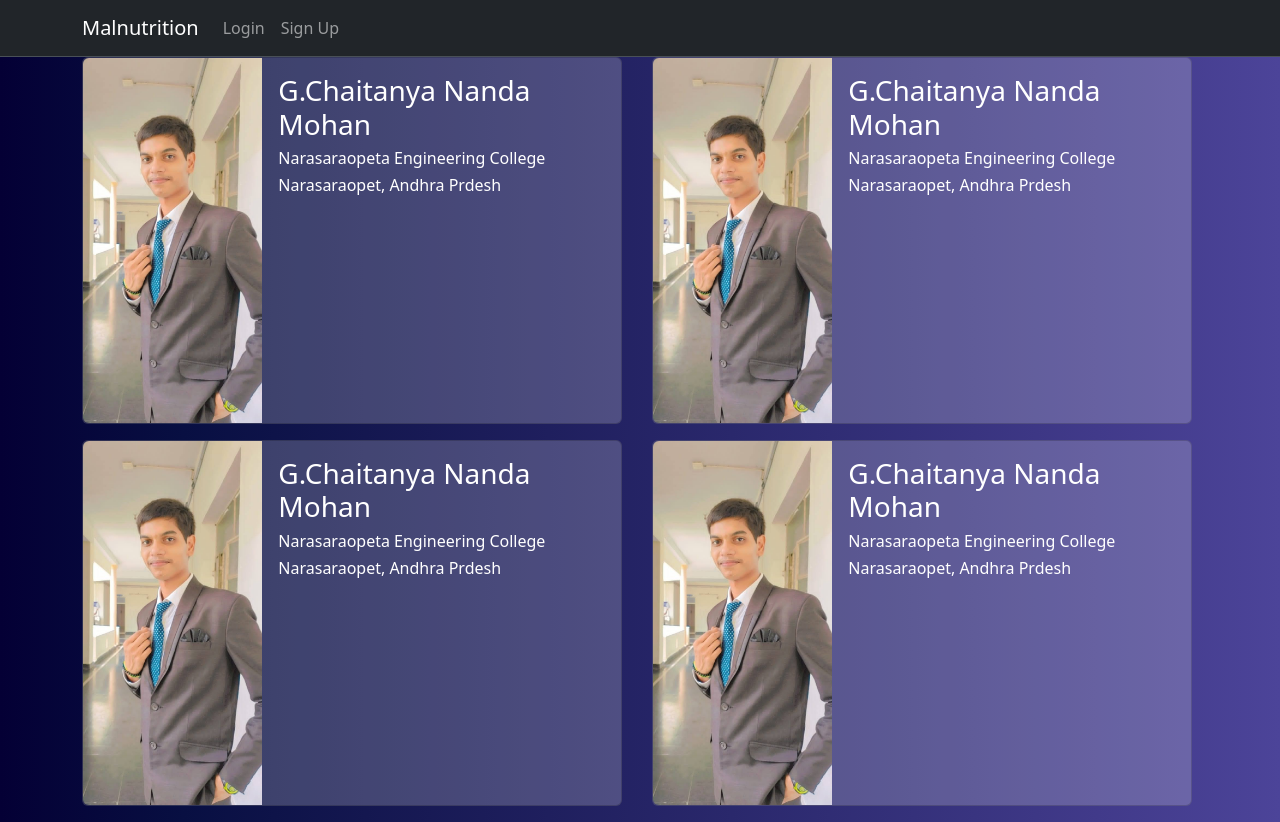
After one commit to Chaitanya3000/IBM_test1, a Flask app: page /AboutUs in a window 1280 px wide. The commit adds this page. Run offline with Flask 3, Linux system fonts and the light colour scheme.

Commit message:
Updated the project

```diff
--- /dev/null
+++ b/website/templates/AboutUs.html
@@ -0,0 +1,100 @@
+{% extends "base.html" %} {% block title %}Home{% endblock %} {% block content
+%}
+<div class="row">
+  <div class="col">
+    <div
+      class="card mb-3"
+      style="max-width: 540px; background-color: rgba(255, 255, 255, 0.2); color: white;"
+    >
+      <div class="row g-0">
+        <div class="col-md-4">
+          <img
+            src="../static/WhatsApp Image 2023-07-10 at 11.17.41.jpg"
+            class="img-fluid rounded-start"
+            alt="..."
+          />
+        </div>
+        <div class="col-md-8">
+          <div class="card-body">
+            <h3 class="card-title">G.Chaitanya Nanda Mohan</h3>
+            <h6>Narasaraopeta Engineering College</h6>
+            <h6>Narasaraopet, Andhra Prdesh</h6>
+          </div>
+        </div>
+      </div>
+    </div>
+  </div>
+  <div class="col">
+    <div
+      class="card mb-3"
+      style="max-width: 540px; background-color: rgba(255, 255, 255, 0.2); color: white;"
+    >
+      <div class="row g-0">
+        <div class="col-md-4">
+          <img
+            src="../static/WhatsApp Image 2023-07-10 at 11.17.41.jpg"
+            class="img-fluid rounded-start"
+            alt="..."
+          />
+        </div>
+        <div class="col-md-8">
+          <div class="card-body">
+            <h3 class="card-title">G.Chaitanya Nanda Mohan</h3>
+            <h6>Narasaraopeta Engineering College</h6>
+            <h6>Narasaraopet, Andhra Prdesh</h6>
+          </div>
+        </div>
+      </div>
+    </div>
+  </div>
+</div>
+<div class="row">
+  <div class="col">
+    <div
+      class="card mb-3"
+      style="max-width: 540px; background-color: rgba(255, 255, 255, 0.2); color: white;"
+    >
+      <div class="row g-0">
+        <div class="col-md-4">
+          <img
+            src="../static/WhatsApp Image 2023-07-10 at 11.17.41.jpg"
+            class="img-fluid rounded-start"
+            alt="..."
+          />
+        </div>
+        <div class="col-md-8">
+          <div class="card-body">
+            <h3 class="card-title">G.Chaitanya Nanda Mohan</h3>
+            <h6>Narasaraopeta Engineering College</h6>
+            <h6>Narasaraopet, Andhra Prdesh</h6>
+          </div>
+        </div>
+      </div>
+    </div>
+  </div>
+  <div class="col">
+    <div
+      class="card mb-3"
+      style="max-width: 540px; background-color: rgba(255, 255, 255, 0.2); color: white;"
+    >
+      <div class="row g-0">
+        <div class="col-md-4">
+          <img
+            src="../static/WhatsApp Image 2023-07-10 at 11.17.41.jpg"
+            class="img-fluid rounded-start"
+            alt="..."
+          />
+        </div>
+        <div class="col-md-8">
+          <div class="card-body">
+            <h3 class="card-title">G.Chaitanya Nanda Mohan</h3>
+            <h6>Narasaraopeta Engineering College</h6>
+            <h6>Narasaraopet, Andhra Prdesh</h6>
+          </div>
+        </div>
+      </div>
+    </div>
+  </div>
+</div>
+
+{% endblock %}
--- /dev/null
+++ b/website/templates/Overweight.html
@@ -0,0 +1,4 @@
+{% extends "base.html" %} {% block title %}Home{% endblock %} {% block content
+    %}
+
+    {% endblock %}
--- /dev/null
+++ b/website/templates/Severewasting.html
@@ -0,0 +1,4 @@
+{% extends "base.html" %} {% block title %}Home{% endblock %} {% block content
+    %}
+
+    {% endblock %}
--- /dev/null
+++ b/website/templates/Stunting.html
@@ -0,0 +1,4 @@
+{% extends "base.html" %} {% block title %}Home{% endblock %} {% block content
+    %}
+
+    {% endblock %}
--- /dev/null
+++ b/website/templates/Underweight.html
@@ -0,0 +1,4 @@
+{% extends "base.html" %} {% block title %}Home{% endblock %} {% block content
+    %}
+
+    {% endblock %}
--- /dev/null
+++ b/website/templates/Wasting.html
@@ -0,0 +1,2 @@
+{% extends "base.html" %} {% block title %}Home{% endblock %} {% block content
+%} {% endblock %}
--- a/website/templates/base.html
+++ b/website/templates/base.html
@@ -4,38 +4,101 @@
     <meta charset="utf-8" />
     <meta name="viewport" content="width=device-width, initial-scale=1" />
     <link
+      href="https://cdn.jsdelivr.net/npm/bootstrap@5.3.1/dist/css/bootstrap.min.css"
       rel="stylesheet"
-      href="https://stackpath.bootstrapcdn.com/bootstrap/4.4.1/css/bootstrap.min.css"
-      integrity="sha384-Vkoo8x4CGsO3+Hhxv8T/Q5PaXtkKtu6ug5TOeNV6gBiFeWPGFN9MuhOf23Q9Ifjh"
+      integrity="sha384-4bw+/aepP/YC94hEpVNVgiZdgIC5+VKNBQNGCHeKRQN+PtmoHDEXuppvnDJzQIu9"
       crossorigin="anonymous"
     />
-    <link
-      rel="stylesheet"
-      href="https://stackpath.bootstrapcdn.com/font-awesome/4.7.0/css/font-awesome.min.css"
-      crossorigin="anonymous"
-    />
-
     <title>{% block title %}Home{% endblock %}</title>
   </head>
-  <body>
-    <nav class="navbar navbar-expand-lg navbar-dark bg-dark">
+  <body
+    style="
+      background: linear-gradient(
+        90deg,
+        #040035,
+        #080f42,
+        #141750,
+        #1f1f5e,
+        #2a286c,
+        #35317b,
+        #413a8a,
+        #4c4499
+      );
+    "
+  >
+    <nav
+      class="navbar navbar-expand-lg bg-dark border-bottom border-body"
+      data-bs-theme="dark"
+    >
+      <div class="container">
+        <a class="navbar-brand" href="#">Malnutrition</a>
         <button
           class="navbar-toggler"
           type="button"
-        data-toggle="collapse"
-        data-target="#navbar"
+          data-bs-toggle="collapse"
+          data-bs-target="#navbarSupportedContent"
+          aria-controls="navbarSupportedContent"
+          aria-expanded="false"
+          aria-label="Toggle navigation"
         >
           <span class="navbar-toggler-icon"></span>
         </button>
-      <div class="collapse navbar-collapse" id="navbar">
-        <div class="navbar-nav">
+        <div class="collapse navbar-collapse" id="navbarSupportedContent">
+          <ul class="navbar-nav me-auto mb-2 mb-lg-0">
             {% if user.is_authenticated %}
+            <li class="nav-item">
               <a class="nav-item nav-link" id="home" href="/">Home</a>
+            </li>
+            <li class="nav-item dropdown">
+              <a
+                class="nav-link dropdown-toggle"
+                href="#"
+                role="button"
+                data-bs-toggle="dropdown"
+                aria-expanded="false"
+              >
+                Different Malnutrition
+              </a>
+              <ul class="dropdown-menu">
+                <li>
+                  <a class="dropdown-item" href="/Overweight">OverWeight</a>
+                </li>
+                <li>
+                  <a class="dropdown-item" href="/Underweight">UnderWeight</a>
+                </li>
+                <li><a class="dropdown-item" href="/Wasting">Wasting</a></li>
+                <li>
+                  <a class="dropdown-item" href="/Severewasting"
+                    >Severe Wasting</a
+                  >
+                </li>
+                <li><a class="dropdown-item" href="/Stunting">Stunting</a></li>
+              </ul>
+            </li>
+            <li class="nav-item">
+              <a class="nav-item nav-link" id="logout" href="/ABM"
+                >About Malnutrition</a
+              >
+            </li>
+            <li class="nav-item">
+              <a class="nav-item nav-link" id="logout" href="/AboutUs"
+                >About Us</a
+              >
+            </li>
+            <li class="nav-item">
               <a class="nav-item nav-link" id="logout" href="/logout">Logout</a>
+            </li>
             {% else %}
+            <li class="nav-item">
               <a class="nav-item nav-link" id="login" href="/login">Login</a>
-          <a class="nav-item nav-link" id="signUp" href="/sign-up">Sign Up</a>
+            </li>
+            <li class="nav-item">
+              <a class="nav-item nav-link" id="signUp" href="/sign-up"
+                >Sign Up</a
+              >
+            </li>
             {% endif %}
+          </ul>
         </div>
       </div>
     </nav>
@@ -45,36 +108,31 @@
     'error' %}
     <div class="alert alert-danger alter-dismissable fade show" role="alert">
       {{ message }}
-      <button type="button" class="close" data-dismiss="alert">
-        <span aria-hidden="true">&times;</span>
-      </button>
+      <button
+        type="button"
+        class="btn-close"
+        data-bs-dismiss="alert"
+        aria-label="Close"
+      ></button>
     </div>
     {% else %}
     <div class="alert alert-success alter-dismissable fade show" role="alert">
       {{ message }}
-      <button type="button" class="close" data-dismiss="alert">
-        <span aria-hidden="true">&times;</span>
-      </button>
+      <button
+        type="button"
+        class="btn-close"
+        data-bs-dismiss="alert"
+        aria-label="Close"
+      ></button>
     </div>
     {% endif %} {% endfor %} {% endif %} {% endwith %}
 
     <div class="container">{% block content %} {% endblock %}</div>
     <script
-      src="https://code.jquery.com/jquery-3.2.1.slim.min.js"
-      integrity="sha384-KJ3o2DKtIkvYIK3UENzmM7KCkRr/rE9/Qpg6aAZGJwFDMVNA/GpGFF93hXpG5KkN"
+      src="https://cdn.jsdelivr.net/npm/bootstrap@5.3.1/dist/js/bootstrap.bundle.min.js"
+      integrity="sha384-HwwvtgBNo3bZJJLYd8oVXjrBZt8cqVSpeBNS5n7C8IVInixGAoxmnlMuBnhbgrkm"
       crossorigin="anonymous"
     ></script>
-    <script
-      src="https://cdnjs.cloudflare.com/ajax/libs/popper.js/1.12.9/umd/popper.min.js"
-      integrity="sha384-ApNbgh9B+Y1QKtv3Rn7W3mgPxhU9K/ScQsAP7hUibX39j7fakFPskvXusvfa0b4Q"
-      crossorigin="anonymous"
-    ></script>
-    <script
-      src="https://maxcdn.bootstrapcdn.com/bootstrap/4.0.0/js/bootstrap.min.js"
-      integrity="sha384-JZR6Spejh4U02d8jOt6vLEHfe/JQGiRRSQQxSfFWpi1MquVdAyjUar5+76PVCmYl"
-      crossorigin="anonymous"
-    ></script>
-
     {% block javascript %}
     <script type="text/javascript">
       function deleteNote(noteId) {
--- a/website/views.py
+++ b/website/views.py
@@ -23,6 +23,34 @@ def home():
 
     return render_template("home.html", user=current_user)
 
+@views.route('/Underweight')
+def underweight():
+    return render_template("Underweight.html", user=current_user)
+
+@views.route('/Overweight')
+def overweight():
+    return render_template("Overweight.html", user=current_user)
+
+@views.route('/Wasting')
+def Wasting():
+    return render_template("Wasting.html", user=current_user)
+
+@views.route('/Severewasting')
+def Severewasting():
+    return render_template("Severewasting.html", user=current_user)
+
+@views.route('/Stunting')
+def Stunting():
+    return render_template("Stunting.html", user=current_user)
+
+@views.route('/ABM')
+def ABM():
+    return render_template("ABM.html", user=current_user)
+
+@views.route('/AboutUs')
+def AboutUs():
+    return render_template("AboutUs.html", user=current_user)
+
 
 @views.route('/delete-note', methods=['POST'])
 def delete_note():
```
Also changed, not shown: website/templates/ABM.html (added, +43 -0 lines), website/templates/home.html (+20 -2 lines), website/templates/login.html (+14 -3 lines), website/templates/sign_up.html (+16 -5 lines), website/static/WhatsApp Image 2023-07-10 at 11.17.41.jpg (added). Lines whose indentation alone changed are shown as unchanged.
